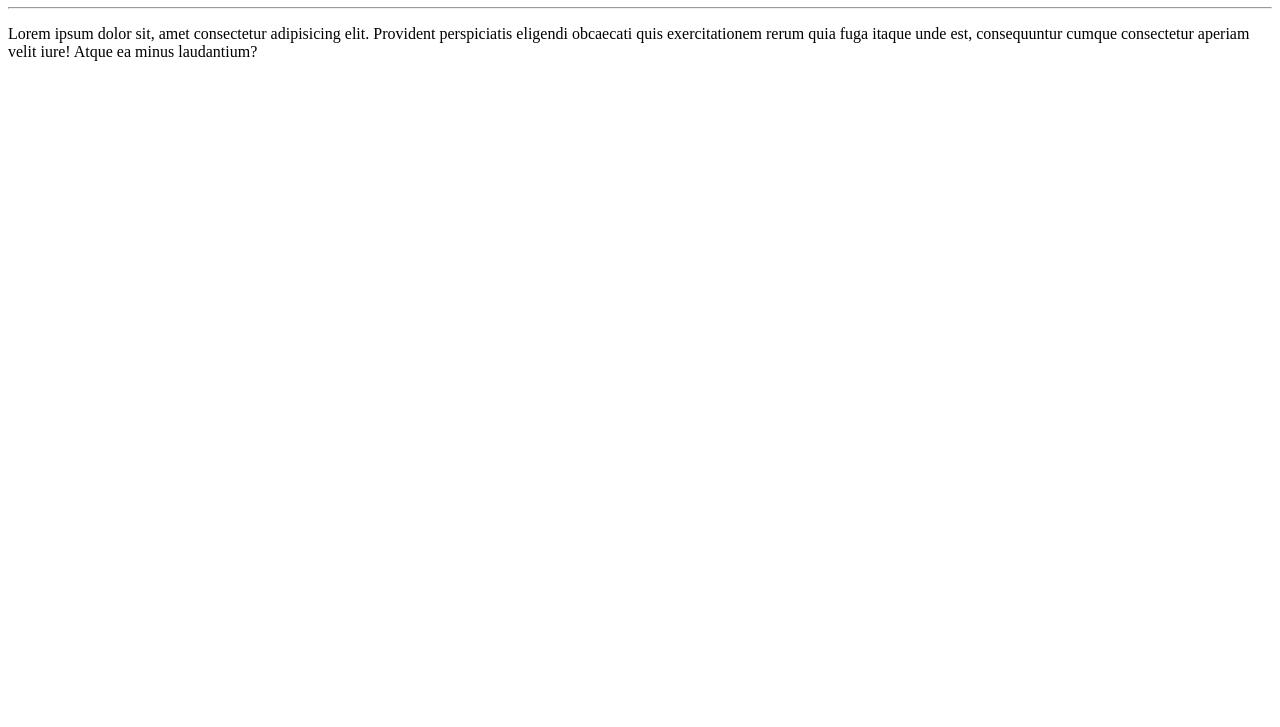
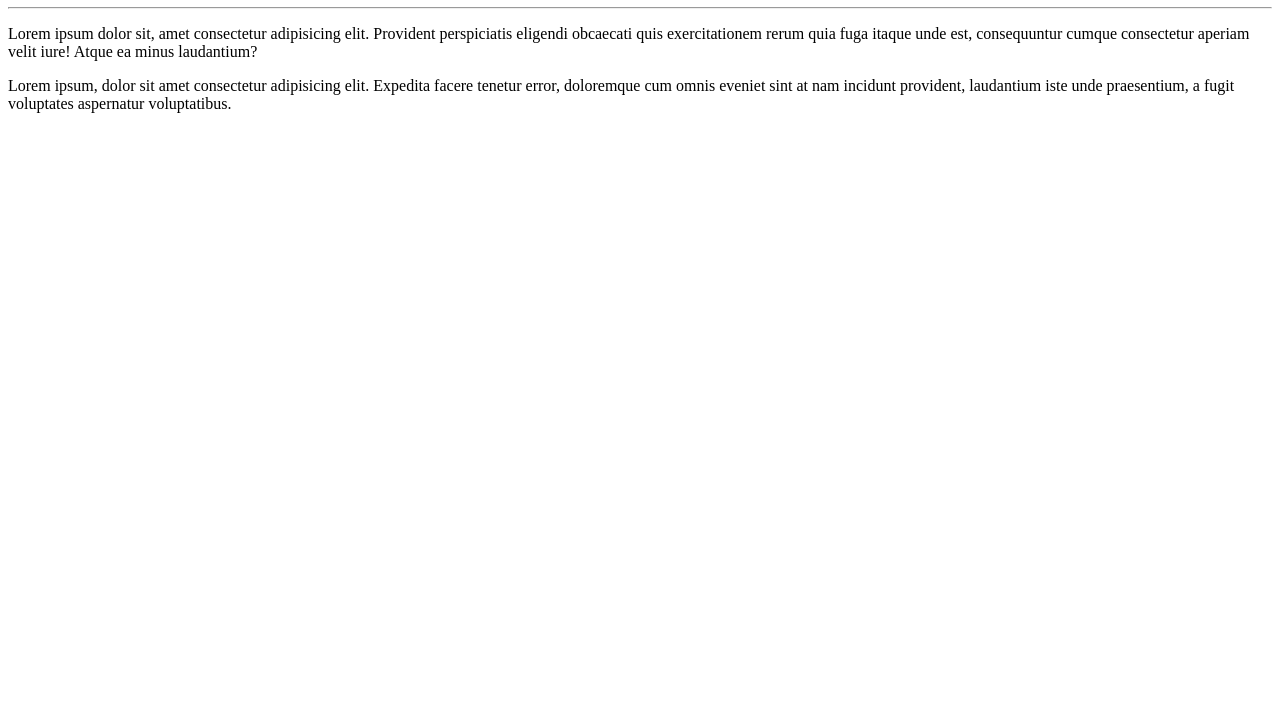
Before and after one commit to charbeldecastro/Ola-Mundo, a plain HTML site: page site-exemplo/index.html in a window 1280 px wide. Shown: the part 73-800 px from the top of the page. Drawn offline with Linux system fonts and the light colour scheme.

Commit message:
adicionei um paragrafo

```diff
--- a/site-exemplo/index.html
+++ b/site-exemplo/index.html
@@ -9,5 +9,6 @@
     <h1>Olá, Mundo!</h1>
     <hr>
     <p>Lorem ipsum dolor sit, amet consectetur adipisicing elit. Provident perspiciatis eligendi obcaecati quis exercitationem rerum quia fuga itaque unde est, consequuntur cumque consectetur aperiam velit iure! Atque ea minus laudantium?</p>
+    <p>Lorem ipsum, dolor sit amet consectetur adipisicing elit. Expedita facere tenetur error, doloremque cum omnis eveniet sint at nam incidunt provident, laudantium iste unde praesentium, a fugit voluptates aspernatur voluptatibus.</p>
 </body>
 </html>
```
